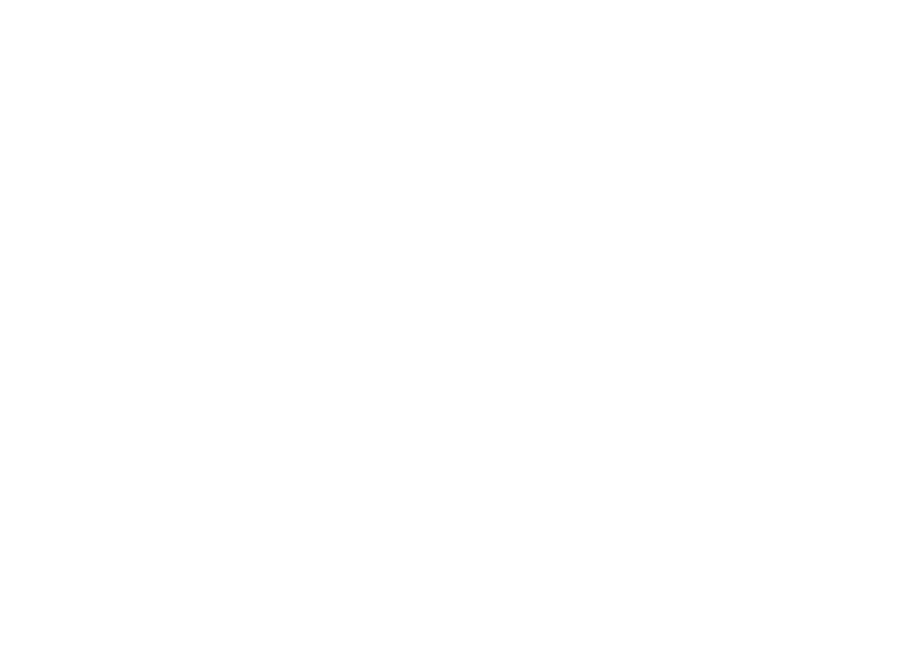
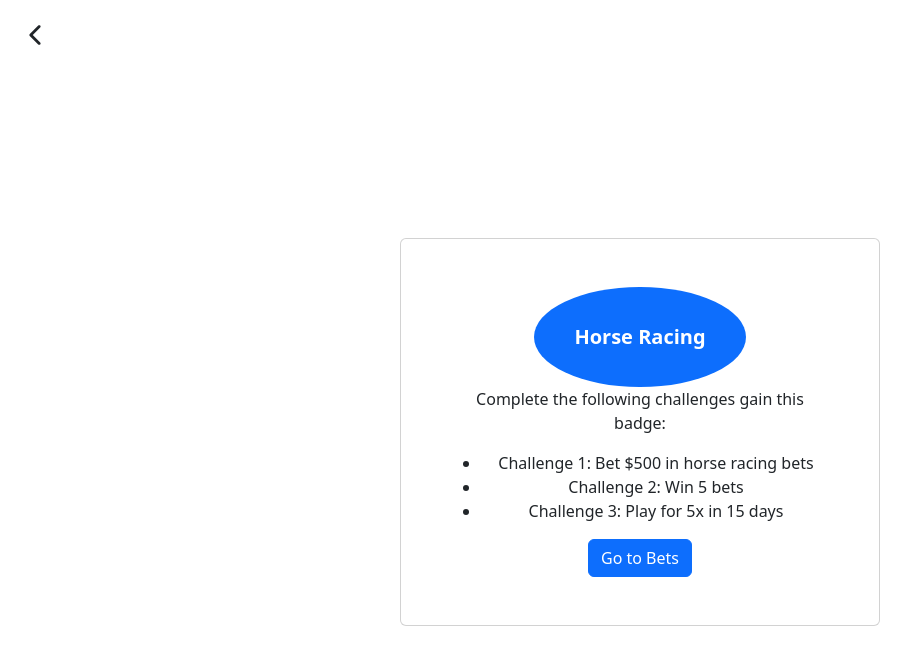
Before and after one commit to auchiya/leader-share, a React (Vite) app: page /badgedetails in a window 1280 px wide. Before the commit this address had no page. Shown: the top 664 px of the page, without its empty margins (0-913 px from the left). Built offline with nearby package versions, Linux system fonts and the light colour scheme.

Commit message:
badgedetails

```diff
--- a/package.json
+++ b/package.json
@@ -13,6 +13,7 @@
     "bootstrap": "^5.3.0",
     "react": "^18.2.0",
     "react-avatar": "^5.0.3",
+    "react-bootstrap": "^2.8.0",
     "react-dom": "^18.2.0",
     "react-icons": "^4.10.1",
     "react-router-dom": "^6.14.1",
--- a/src/App.tsx
+++ b/src/App.tsx
@@ -7,6 +7,7 @@
 import { BrowserRouter, Routes, Route } from 'react-router-dom'
 import { Profile } from "./Profile";
 import { LeaderBoardPage } from "./LeaderBoardPage";
+import { BadgeDetails } from "./BadgeDetails";
 
 const App = () => {
 
@@ -16,6 +17,7 @@
       <Routes>
         <Route path="/" element={<LeaderBoardPage />} />
         <Route path="/profile" element={<Profile/>} />
+        <Route path="/badgedetails" element={<BadgeDetails />} />
       </Routes>
     </BrowserRouter>
   );
--- a/src/BadgeDetails.tsx
+++ b/src/BadgeDetails.tsx
@@ -1,9 +1,27 @@
 import React from "react"
+import Card from 'react-bootstrap/Card';
+import Badge from 'react-bootstrap/Badge';
+import Button from 'react-bootstrap/Button';
+import { IoIosArrowBack } from 'react-icons/io';
 
 export const BadgeDetails = () => {
     return (
-        <>
-            Badge Details!
-        </>
+        <div style={{ display: 'flex', justifyContent: 'center', alignItems: 'center', height: '100vh' }}>
+            <IoIosArrowBack size={30} style={{ position: 'fixed', top: '20px', left: '20px', cursor: 'pointer' }} onClick={() => window.history.back()} />
+            <Card style={{ width: '30rem' }}>
+                <Card.Body>
+                    <Badge variant="success" style={{ fontSize: '20px', padding: '40px', borderRadius: '50%' }}>Horse Racing</Badge>
+                    <Card.Text>
+                        Complete the following challenges gain this badge:
+                    </Card.Text>
+                    <ul>
+                        <li>Challenge 1: Bet $500 in horse racing bets</li>
+                        <li>Challenge 2: Win 5 bets</li>
+                        <li>Challenge 3: Play for 5x in 15 days</li>
+                    </ul>
+                    <Button variant="primary">Go to Bets</Button>
+                </Card.Body>
+            </Card>
+        </div>
     )
 }
```
Also changed, not shown: 1 other file (tests, documents, lock files or other folders).
